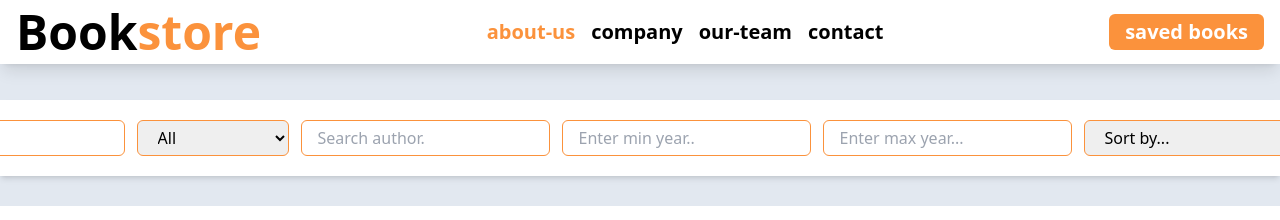
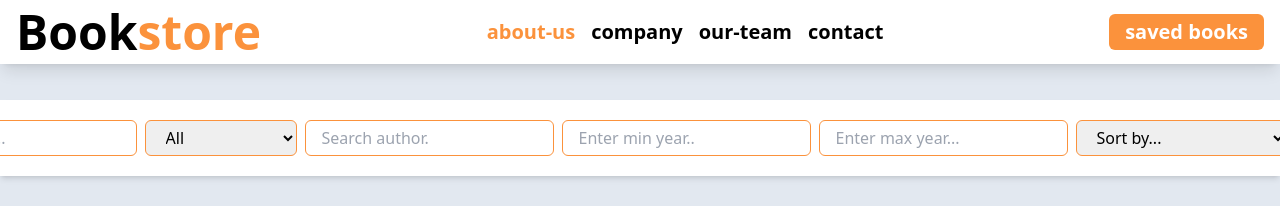
Before and after one commit to abroraxmedov04/2-month-exam-bookstore, a website: page index.html in a window 1280 px wide. Shown: the top 220 px of the page. Drawn offline with Linux system fonts and the light colour scheme.

Commit message:
fourth-cmmit

```diff
--- a/index.html
+++ b/index.html
@@ -40,8 +40,8 @@
 
   <main>
     <section class="bg-white mt-[100px] shadow-md">
-      <div class="container mx-auto py-5 flex justify-center">
-        <form class="js-form-search flex gap-3">
+      <div class="container mx-auto py-5">
+        <form class="js-form-search flex justify-center gap-2">
           <input type="text"
             class="js-search-input border border-orange-400 rounded-md pl-4 py-1  outline-orange-400"
             placeholder="Search book.." aria-label="Search book..." />
```
Also changed, not shown: css/main.css.
